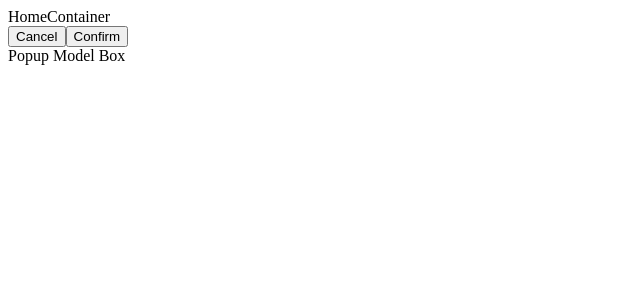
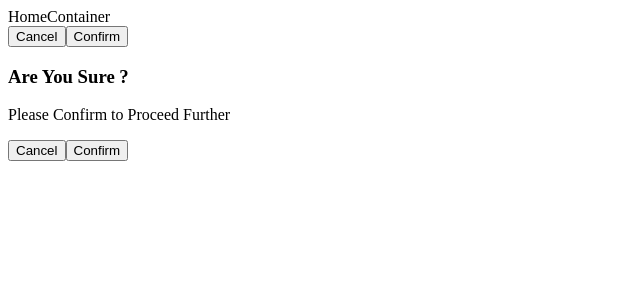
Before and after one commit to AshokAshok24/react-redux-popup, a Next.js app: page / in a window 1280 px wide. Both pictures are taken after a click on the button "Confirm". Shown: the top 300 px of the page, without its empty margins (0-640 px from the left). Built offline with nearby package versions, Linux system fonts and the light colour scheme.

Commit message:
confirm Popup Model Design

```diff
--- a/commonComponent/ConfirmPopup.jsx
+++ b/commonComponent/ConfirmPopup.jsx
@@ -1,17 +1,35 @@
+import { confirmVisibility } from '@/lib/slicers/popupSlicer'
 import React from 'react'
 import { Modal } from 'react-bootstrap'
-import { useSelector } from 'react-redux'
+import { useDispatch, useSelector } from 'react-redux'
 
-const ConfirmPopup = ({ visible }) => {
 
+const ConfirmPopup = ({ visible, setShow }) => {
+
+    const dispatch = useDispatch()
+
+    const handleOnHide = () => { dispatch(confirmVisibility({ show: false })) }
 
     const confirm = useSelector(state => state.popupReducer.confirmPopup)
 
     return (
         <>
-            <Modal show={confirm.show} centered >
+            <Modal show={confirm.show} centered onEscapeKeyDown={handleOnHide} className='popup'>
                 <Modal.Body>
-                    <div>Popup Model Box</div>
+                    <div className="wrapper">
+
+                        <div className="d-flex flex-column align-items-center">
+                            <i class="fa-solid fa-triangle-exclamation"></i>
+                            <h3>Are You Sure ?</h3>
+                            <p>Please Confirm to Proceed Further</p>
+                        </div>
+
+                        <div className='btn-wrapper'>
+                            <button className='cancel'>Cancel</button>
+                            <button className='confirm'>Confirm</button>
+                        </div>
+                    </div>
+
                 </Modal.Body>
             </Modal>
         </>
```
